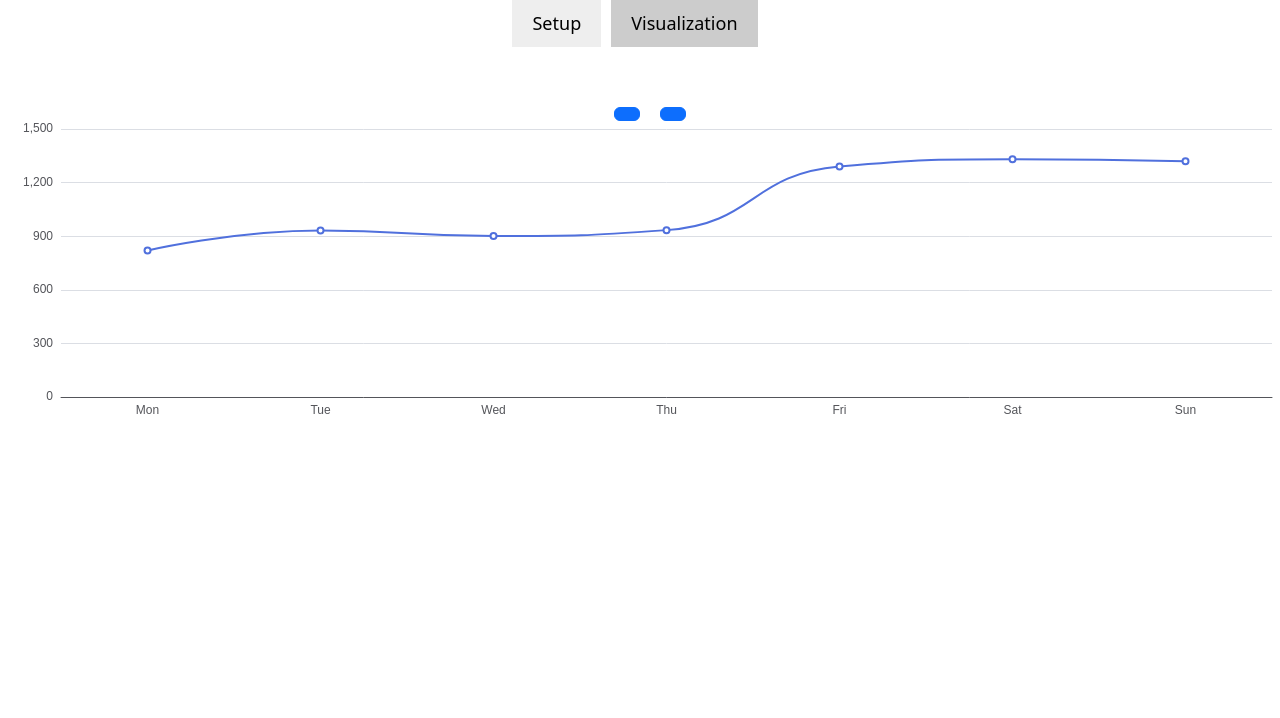
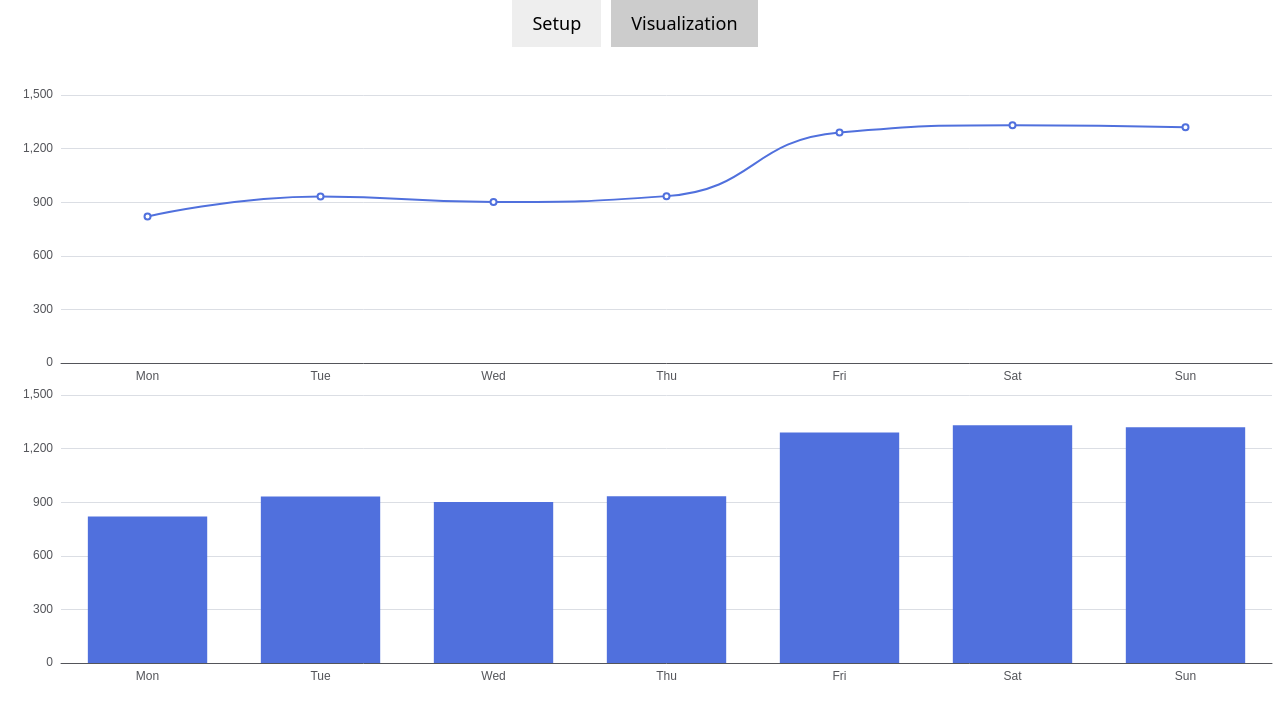
Before and after one commit to gustavohd18/master_tese, a React (Create React App) app in the folder configuration-setup-interface/: page / in a window 1280 px wide. Both pictures are taken after a click on the button "Visualization". Shown: the top 718 px of the page. Built offline with nearby package versions, Linux system fonts and the light colour scheme.

Commit message:
add visualization in tools

```diff
--- a/configuration-setup-interface/src/pages/visualization_page.tsx
+++ b/configuration-setup-interface/src/pages/visualization_page.tsx
@@ -2,10 +2,61 @@ import React, {useState} from "react";
 import "../App.css";
 
 import ReactECharts from "echarts-for-react";
-import ButtonCustom from "../components/Button";
-import {Button} from "react-bootstrap";
 
-const Page: React.FC = () => {
+const WordCloud: React.FC = () => {
+  const data = [
+    {name: "apple", value: 100},
+    {name: "banana", value: 80},
+    {name: "orange", value: 120},
+    {name: "pear", value: 70},
+    {name: "grape", value: 90},
+  ];
+
+  const options2 = {
+    series: [
+      {
+        type: "wordCloud",
+        shape: "circle",
+        left: "center",
+        top: "center",
+        width: "80%",
+        height: "80%",
+        right: null,
+        bottom: null,
+        sizeRange: [20, 80],
+        rotationRange: [-90, 90],
+        rotationStep: 45,
+        gridSize: 8,
+        drawOutOfBound: false,
+        textStyle: {
+          normal: {
+            fontFamily: "sans-serif",
+            fontWeight: "bold",
+            color: function() {
+              return (
+                "rgb(" +
+                [
+                  Math.round(Math.random() * 160),
+                  Math.round(Math.random() * 160),
+                  Math.round(Math.random() * 160),
+                ].join(",") +
+                ")"
+              );
+            },
+          },
+          emphasis: {
+            shadowBlur: 10,
+            shadowColor: "#333",
+          },
+        },
+        data: data,
+      },
+    ],
+  };
+  return <ReactECharts option={options2} />;
+};
+
+const Line: React.FC = () => {
   const options = {
     grid: {top: 8, right: 8, bottom: 24, left: 36},
     xAxis: {
@@ -19,6 +70,31 @@ const Page: React.FC = () => {
       {
         data: [820, 932, 901, 934, 1290, 1330, 1320],
         type: "line",
+        smooth: true,
+      },
+    ],
+    tooltip: {
+      trigger: "axis",
+    },
+  };
+
+  return <ReactECharts option={options} />;
+};
+
+const Bar: React.FC = () => {
+  const options = {
+    grid: {top: 8, right: 8, bottom: 24, left: 36},
+    xAxis: {
+      type: "category",
+      data: ["Mon", "Tue", "Wed", "Thu", "Fri", "Sat", "Sun"],
+    },
+    yAxis: {
+      type: "value",
+    },
+    series: [
+      {
+        data: [820, 932, 901, 934, 1290, 1330, 1320],
+        type: "bar",
         smooth: true,
       },
     ],
@@ -50,12 +126,11 @@ function VisualizationPage() {
   };
   return (
     <div className="container-main">
-      <div className="button-starts">
-        <Button variant="primary" onClick={() => {}} title={"Start"}></Button>
-        <Button variant="primary" onClick={() => {}} title={"Update"}></Button>
-      </div>
       <div>
-        <Page></Page>
+        <div style={{display: "flex", flexDirection: "column"}}></div>
+        <Line></Line>
+        <Bar></Bar>
+        <WordCloud></WordCloud>
       </div>
     </div>
   );
```
